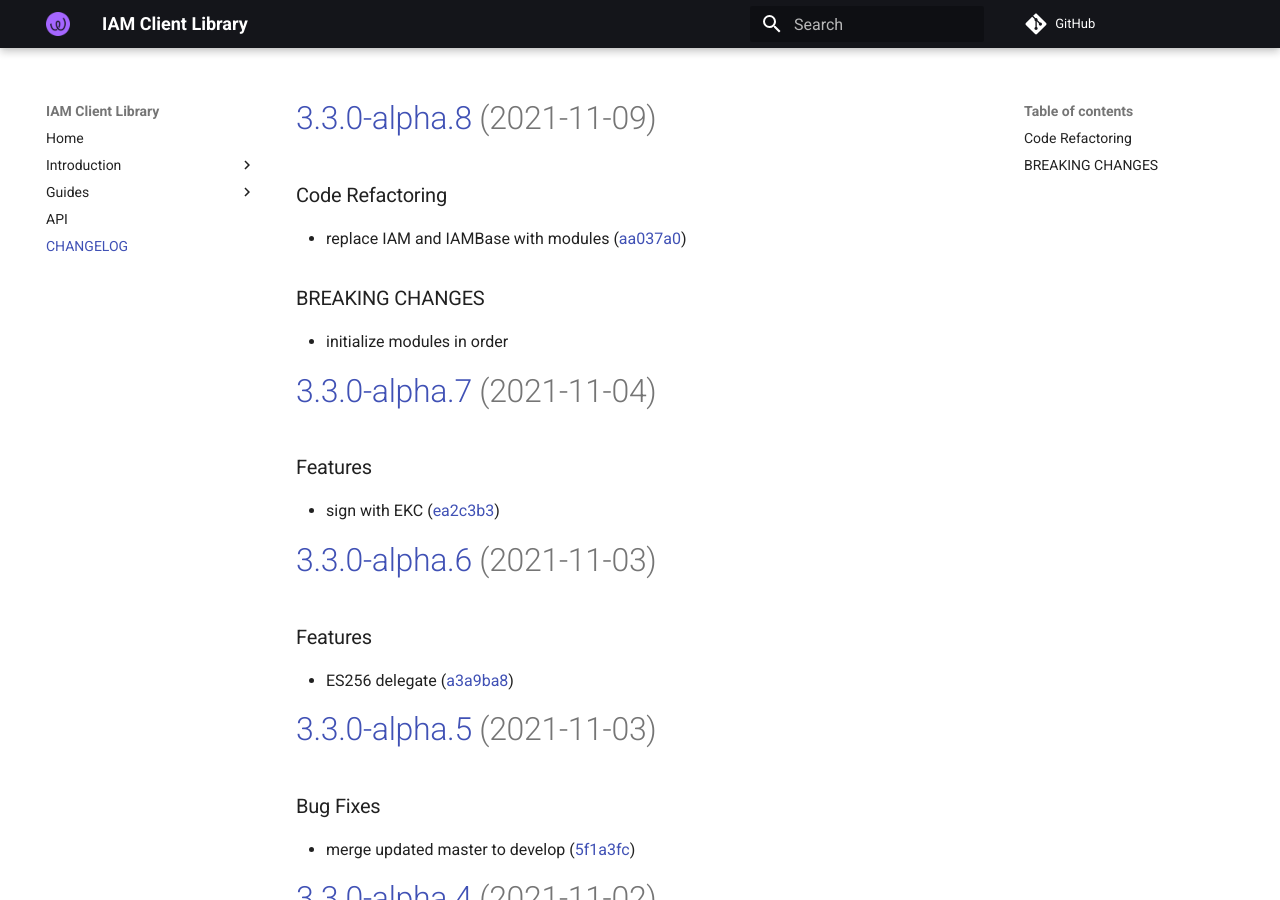
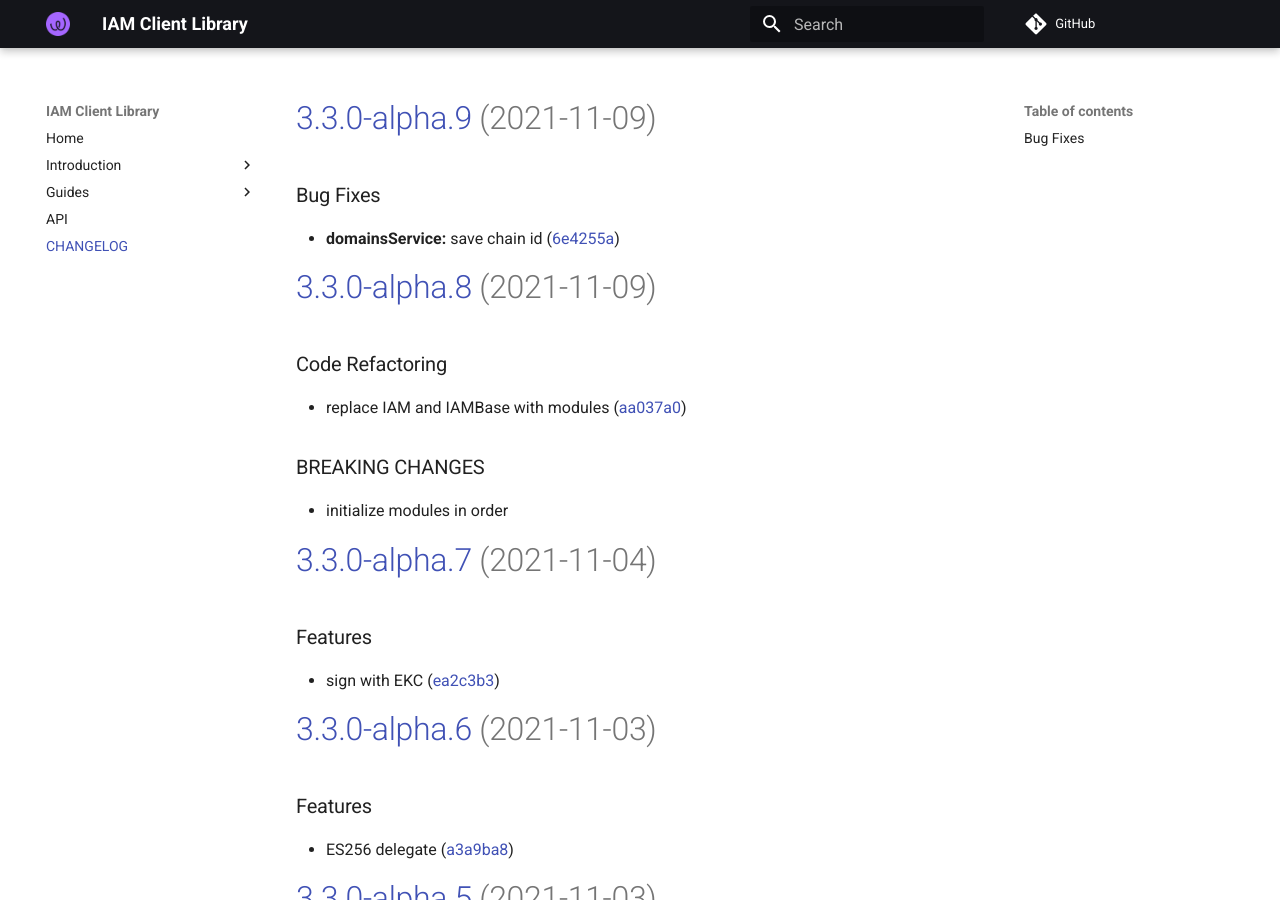
Before and after one commit to energywebfoundation/iam-client-lib, an MkDocs documentation site: the page built from docs/CHANGELOG.md, in a window 1280 px wide and 900 px high. Built offline with MkDocs 1.6.1 and Material for MkDocs 9.7.7, drawn with Linux system fonts in a browser that asks for light colours; comment, search, counter and statistics services are not loaded.

Commit message:
chore(release): 3.3.0-alpha.9 [skip ci]
# [3.3.0-alpha.9](https://github.com/energywebfoundation/iam-client-lib/compare/v3.3.0-alpha.8...v3.3.0-alpha.9) (2021-11-09)

### Bug Fixes

* **domainsService:** save chain id ([6e4255a](https://github.com/energywebfoundation/iam-client-lib/commit/6e4255a8ca88a8ac442d0ff9ca037c3794b7ebeb))

```diff
--- a/docs/CHANGELOG.md
+++ b/docs/CHANGELOG.md
@@ -1,3 +1,10 @@
+# [3.3.0-alpha.9](https://github.com/energywebfoundation/iam-client-lib/compare/v3.3.0-alpha.8...v3.3.0-alpha.9) (2021-11-09)
+
+
+### Bug Fixes
+
+* **domainsService:** save chain id ([6e4255a](https://github.com/energywebfoundation/iam-client-lib/commit/6e4255a8ca88a8ac442d0ff9ca037c3794b7ebeb))
+
 # [3.3.0-alpha.8](https://github.com/energywebfoundation/iam-client-lib/compare/v3.3.0-alpha.7...v3.3.0-alpha.8) (2021-11-09)
 
 
--- a/package.json
+++ b/package.json
@@ -1,6 +1,6 @@
 {
     "name": "iam-client-lib",
-    "version": "3.3.0-alpha.8",
+    "version": "3.3.0-alpha.9",
     "description": "Library for Decentralized Identity and Access Management",
     "main": "dist/index.js",
     "module": "dist/index.esm.js",
```
